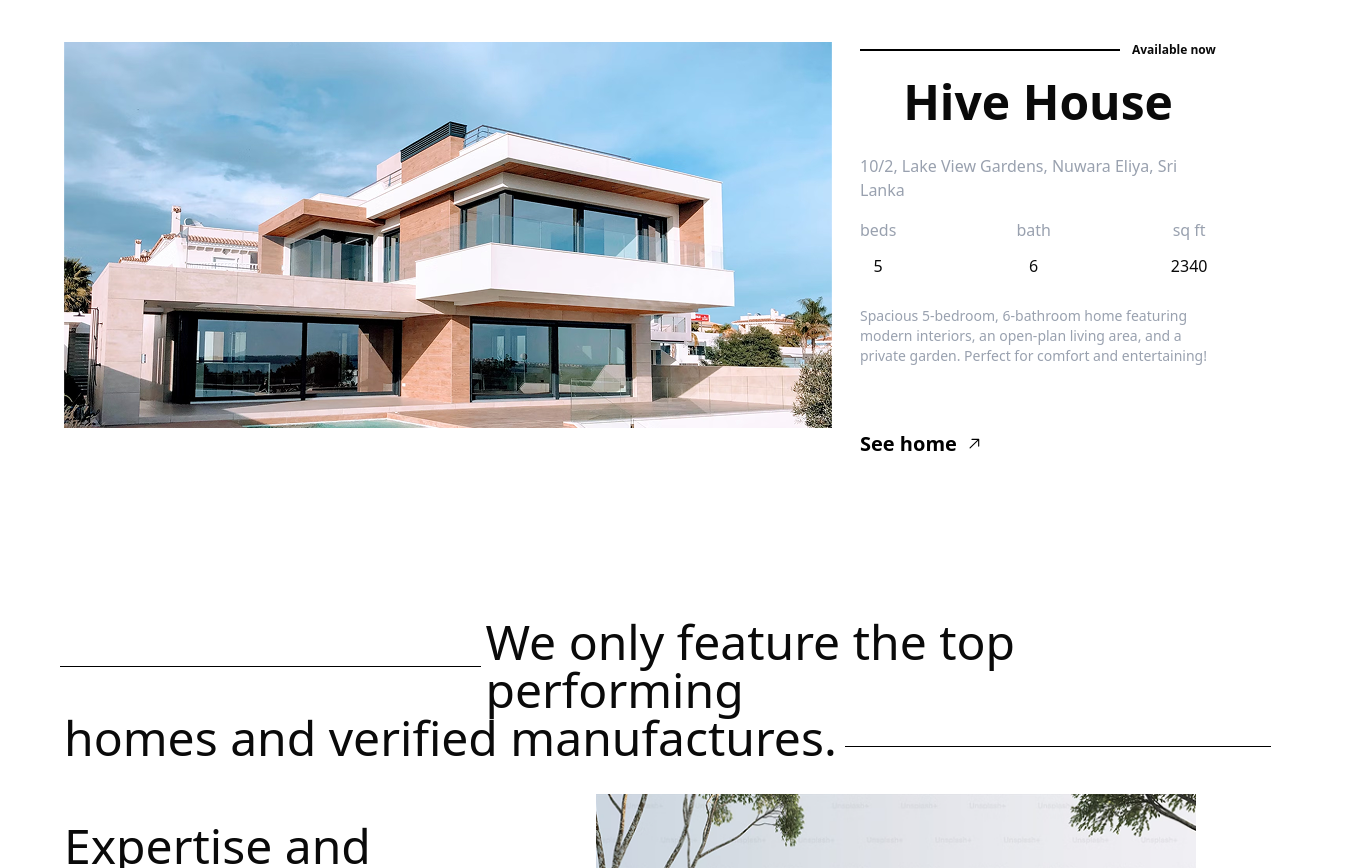
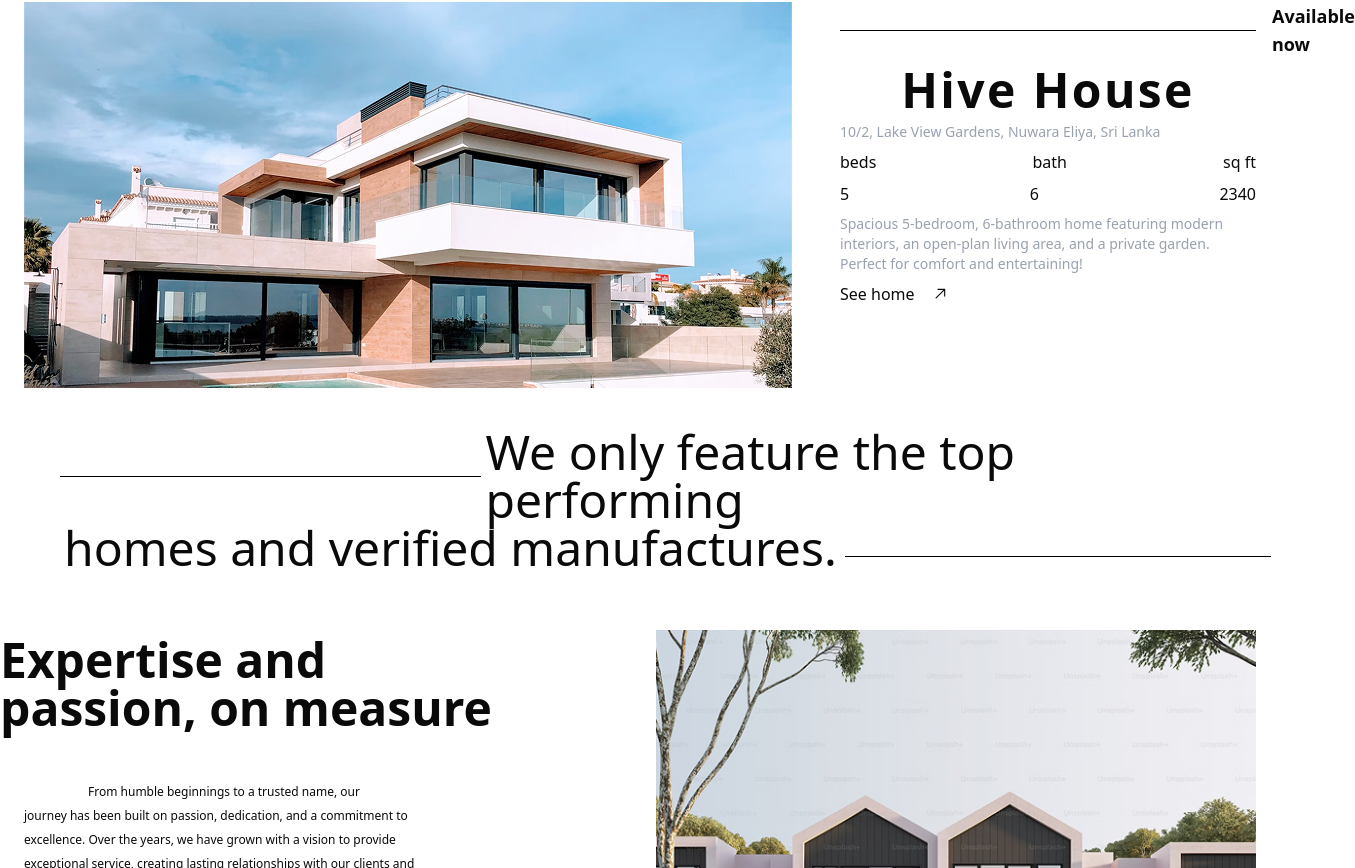
Before and after one commit to Kaveeshala/LandingPage, a Next.js app: page / in a window 1280 px wide. Shown: the part 1910-2778 px from the top of the page, 1355 px wide, since content can reach past the window. Built offline with nearby package versions, Linux system fonts and the light colour scheme.

Commit message:
create HomeDescription and Goal sections

```diff
--- a/package.json
+++ b/package.json
@@ -12,6 +12,7 @@
     "@radix-ui/react-accordion": "^1.2.3",
     "@radix-ui/react-label": "^2.1.2",
     "@radix-ui/react-select": "^2.1.6",
+    "@radix-ui/react-separator": "^1.1.2",
     "class-variance-authority": "^0.7.1",
     "clsx": "^2.1.1",
     "lucide-react": "^0.476.0",
--- /dev/null
+++ b/src/app/components/Goal.jsx
@@ -0,0 +1,62 @@
+import { Card, CardContent, CardTitle } from '@/components/ui/card'
+import Image from 'next/image'
+import image6 from '../../../public/images/image6.png'
+import { GoArrowUpRight } from "react-icons/go"
+
+export default function Goal() {
+  return (
+    <section className='max-w-7xl mx-auto'>
+      <Card className="w-full border-none shadow-none">
+
+        {/* Card Title */}
+        <CardTitle>
+          <p className="text-5xl py-6">
+            Expertise and<br /> passion, on measure
+          </p>
+        </CardTitle>
+
+        {/* Card Content */}
+        <CardContent>
+          <div className="flex justify-between items-start">
+
+          <div className="flex-1">
+            <p className="text-xs text-justify leading-loose indent-16">
+              From humble beginnings to a trusted name, our
+            <br />
+              journey has been built on passion, dedication, and a commitment to
+            <br />
+              excellence. Over the years, we have grown with a vision to provide
+            <br />
+              exceptional service, creating lasting relationships with our clients and
+             <br />
+              communities. With a strong foundation and a forward-thinking
+            <br />
+              approach, we continue to evolve, embracing innovation while staying
+            <br />
+              true to our core values.
+            </p>
+         </div>
+
+
+
+
+            <div className="flex flex-cols items-start gap-20 mt-[-150px]">
+              <Image
+                src={image6}
+                alt="image6"
+                width={600}   // Adjusted width
+                height={700}  // Adjusted height
+                className="object-cover"
+              />
+            </div>
+          </div>
+        </CardContent>
+
+        <div className="flex flex-colsitems-center text-black font-semibold text-xs">
+                <p className="text-xl tracking-wider">View all homes</p>
+                <GoArrowUpRight size={18} />
+        </div>
+      </Card>
+    </section>
+  )
+}
--- a/src/app/components/HeroSection.jsx
+++ b/src/app/components/HeroSection.jsx
@@ -9,7 +9,7 @@ import image1 from '../../../public/images/image1.png'
 
 export default function HeroSection() {
   return (
-    <section className="max-w-7xl mx-auto flex flex-col gap-20 bg-amber-400">
+    <section className="max-w-7xl mx-auto flex flex-col gap-20 ">
                 <div className='flex justify-between items-center'>
                 <div className="flex flex-col justify-center">
                   <h3 className="text-7xl text-black tracking-wide leading-tight font-semibold">
--- /dev/null
+++ b/src/app/components/HomeDescription.jsx
@@ -0,0 +1,65 @@
+import Image from 'next/image'
+import HiveHouse from '../../../public/images/HiveHouse.png'
+import { GoArrowUpRight } from "react-icons/go"
+import { Card, CardContent } from "@/components/ui/card"
+import { Separator } from '@/components/ui/separator'
+
+export default function HomeDescription() {
+  return (
+    <section className="max-w-7xl mx-auto">
+      <Card className="w-full border-none shadow-none">
+        <CardContent className="flex justify-between items-start gap-x-12">
+          {/* Image on the left */}
+          <Image
+            src={HiveHouse}
+            alt="HiveHouse"
+            width={2100}
+            height={300}
+          />
+
+          {/* Text Content */}
+          <div className="flex flex-col items-start gap-2 w-full">
+
+            {/* Separator and Available Now on the Same Line */}
+            <div className="flex items-center w-full gap-4">
+              <Separator className="flex-grow h-[2px] bg-black" />
+              <h1 className="text-lg font-semibold">Available now</h1>
+            </div>
+
+            {/* Title Centered */}
+            <div className="flex justify-center gap-12 w-full">
+              <h2 className="text-5xl tracking-wider font-semibold">Hive House</h2>
+            </div>
+
+            {/* First Paragraph (Normal Alignment) */}
+            <div>
+              <p className="text-sm text-gray-400">
+                10/2, Lake View Gardens, Nuwara Eliya, Sri Lanka
+              </p>
+            </div>
+
+            <div className="flex justify-between w-full">
+              <p>beds</p>
+              <p>bath</p>
+              <p>sq ft</p>
+            </div>
+            <div className="flex justify-between w-full">
+              <p>5</p>
+              <p>6</p>
+              <p>2340</p>
+            </div>
+            <p className="text-sm text-gray-400">
+              Spacious 5-bedroom, 6-bathroom home featuring modern interiors, an open-plan living area, and a private garden. Perfect for comfort and entertaining!
+            </p>
+
+            {/* See Home Link */}
+            <div className="flex items-center gap-4">
+              <p>See home</p>
+              <GoArrowUpRight size={18} />
+            </div>
+          </div>
+        </CardContent>
+      </Card>
+    </section>
+  )
+}
--- a/src/app/page.js
+++ b/src/app/page.js
@@ -1,24 +1,15 @@
-import Image from "next/image";
-
-import HiveHouse from "../../public/images/HiveHouse.png";
-import image6 from "../../public/images/image6.png";
-import { Accordion } from "@/components/ui/accordion";
-import { GoArrowUpRight } from "react-icons/go";
 import Artcles from "./components/Artcles";
 import HeroSection from "./components/HeroSection";
 import Clients from "./components/Clients";
 import Homes from "./components/Homes";
+import HomeDescription from "./components/HomeDescription";
+import Goal from "./components/Goal";
 
 export default function Home() {
   return (
-    <div className="">
-      {/* Hero Section */}
-
+    <div>
       <HeroSection />
       <div></div>
-
-
-
 
       <h1 className="text-gray-400 text-center py-7 font-semibold">Trusted by</h1>
 
@@ -26,52 +17,7 @@ export default function Home() {
 
       <Homes />
 
-
-
-      <section className="flex flex-col py-16 px-16">
-        <div className="flex justify-between items-start mb-4">
-          {/* Image on the left */}
-          <Image src={HiveHouse} alt="HiveHouse" width={2100} height={300} />
-
-          {/* Text content on the right, aligned properly */}
-          <div className="flex flex-col justify-start ml-7 w-full">
-            <div className="flex items-center">
-              <div className="w-65 h-0.5 bg-black mr-3"></div>
-              <h1 className="text-xs font-semibold">Available now</h1>
-            </div>
-
-            <h3 className="text-5xl font-semibold text-center py-5">Hive House</h3>
-            <p className="text-gray-400 py-2">10/2, Lake View Gardens, Nuwara Eliya, Sri Lanka</p>
-
-            {/* Bedroom, Bath, and Sq Ft Details */}
-            <div className="flex space-x-30">
-              <div className="flex flex-col items-center ">
-                <p className="text-gray-400 mt-2">beds</p>
-                <p className="mt-3">5</p>
-              </div>
-              <div className="flex flex-col items-center">
-                <p className="text-gray-400 mt-2">bath</p>
-                <p className="mt-3">6</p>
-              </div>
-              <div className="flex flex-col items-center">
-                <p className="text-gray-400 mt-2">sq ft</p>
-                <p className="mt-3">2340</p>
-              </div>
-            </div>
-
-            {/* Description */}
-            <p className="max-w-lg mt-7 text-sm justify-end text-gray-400">
-              Spacious 5-bedroom, 6-bathroom home featuring modern interiors, an open-plan living area, and a private garden. Perfect for comfort and entertaining!
-            </p>
-
-            {/* "See Home" Button with Icon */}
-            <div className="flex items-center text-black font-semibold text-xs py-16">
-              <p className="mr-2 text-xl">See home</p>
-              <GoArrowUpRight size={18} />
-            </div>
-          </div>
-        </div>
-      </section>
+      <HomeDescription />
 
       <div className="my-3 py-1">
         <div className="flex items-center">
@@ -84,44 +30,9 @@ export default function Home() {
         </div>
       </div>
 
+      <Goal />
 
-      <section className="flex items-start py-4 px-16">
-  {/* Text Content */}
-  <div className="flex flex-col mr-8 max-w-lg">
-  <p className="text-5xl mb-8 mt-5 py-2">
-      Expertise and<br /> passion, on measure
-    </p>
-    <p className="mb-6 text-xs text-justify leading-loose">
-   <span className="float-right w-full text-right indent-0">From humble beginnings to a trusted name, our</span>
-   <br /> <span className="float-right w-full text-justify indent-0">journey has been built on passion, dedication, and a commitment to</span>
-   <br /> <span className="float-right w-full text-justify indent-0">excellence. Over the years, we have grown with a vision to provide</span>
-   <br /> <span className="float-right w-full text-justify indent-0">exceptional service, creating lasting relationships with our clients and</span>
-   <br /> <span className="float-right w-full text-justify indent-0">communities. With a strong foundation and a forward-thinking</span>
-   <br /> <span className="float-right w-full text-justify indent-0">approach, we continue to evolve, embracing innovation while staying</span>
-   <br /> <span className="float-left indent-0">true to our core values.</span>
-</p>
-<div className="flex items-center text-black font-semibold text-xs py-16">
-            <p className="mr-2 text-xl">Our history</p>
-            <GoArrowUpRight size={18} />
-</div>
-
-  </div>
-
-  {/* Image with Increased Size */}
-  <Image
-    src={image6}
-    alt="image6"
-    width={600}   // Increased width
-    height={700}  // Increased height
-    className="ml-8 object-cover"
-  />
-</section>
-
-
-      {/* Article */}
-
-      <Artcles />
-
+      <Artcles /> {/* Moved inside the main div */}
     </div>
   );
 }
--- /dev/null
+++ b/src/components/ui/separator.jsx
@@ -0,0 +1,27 @@
+"use client"
+
+import * as React from "react"
+import * as SeparatorPrimitive from "@radix-ui/react-separator"
+
+import { cn } from "@/lib/utils"
+
+function Separator({
+  className,
+  orientation = "horizontal",
+  decorative = true,
+  ...props
+}) {
+  return (
+    <SeparatorPrimitive.Root
+      data-slot="separator-root"
+      decorative={decorative}
+      orientation={orientation}
+      className={cn(
+        "bg-border shrink-0 data-[orientation=horizontal]:h-px data-[orientation=horizontal]:w-full data-[orientation=vertical]:h-full data-[orientation=vertical]:w-px",
+        className
+      )}
+      {...props} />
+  );
+}
+
+export { Separator }
```
Also changed, not shown: 1 other file (tests, documents, lock files or other folders).
